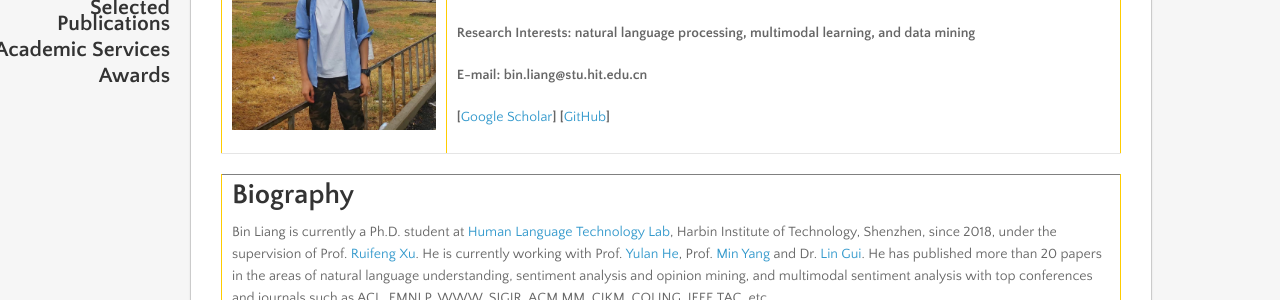
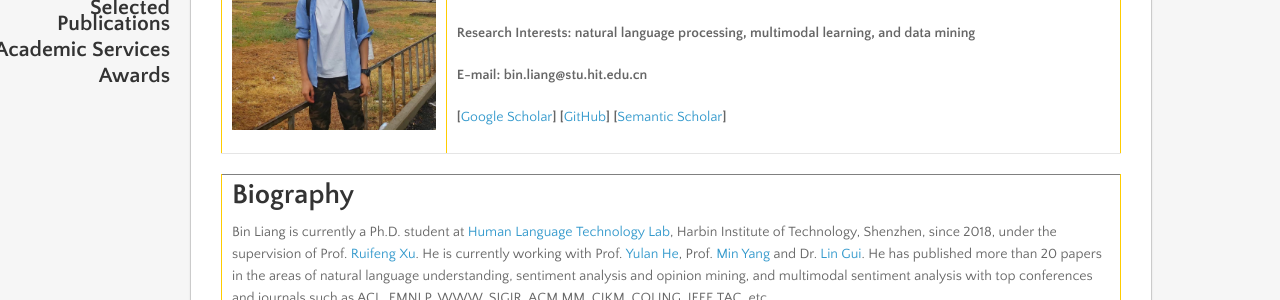
Before and after one commit to BinLiang-NLP/BinLiang-NLP.github.io, a Jekyll site: the page built from index.md, in a window 1280 px wide and 900 px high. Shown: the part 289-589 px from the top of the window. Built offline with Jekyll 4.4.1, drawn with Linux system fonts in a browser that asks for light colours; nearby versions of some CDN libraries; our own code applies the rules of GitHub Pages for plain Markdown files.

Commit message:
Update index.md

```diff
--- a/index.md
+++ b/index.md
@@ -11,7 +11,7 @@
       <p><b>School: Harbin Institute of Technology, Shenzhen, China</b></p>
       <p><b>Research Interests: natural language processing, multimodal learning, and data mining</b></p>
       <p><b>E-mail: bin.liang@stu.hit.edu.cn</b></p>
-      <p><b>[<a href="https://scholar.google.com/citations?hl=zh-CN&authuser=1&user=djpQeLEAAAAJ">Google Scholar</a>] [<a href="https://github.com/BinLiang-NLP">GitHub</a>]</b></p>
+      <p><b>[<a href="https://scholar.google.com/citations?hl=zh-CN&authuser=1&user=djpQeLEAAAAJ">Google Scholar</a>] [<a href="https://github.com/BinLiang-NLP">GitHub</a>] [<a href="https://www.semanticscholar.org/author/Bin-Liang/144691693">Semantic Scholar</a>]</b></p>
     </td>
   </tr>
 </table>
```
